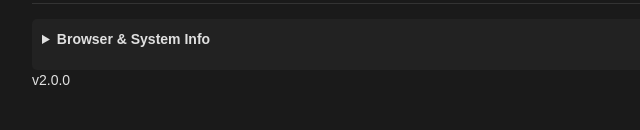
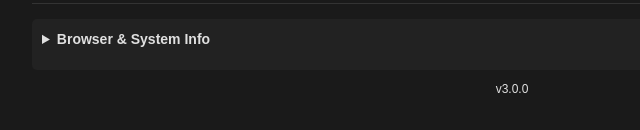
Before and after one commit to yuliiakbz/Resume, a plain HTML site: page resume.html in a window 1280 px wide. Shown: the part 1624-1754 px from the top of the page, 128-768 px from the left. Drawn offline with Linux system fonts and the light colour scheme; no server answers.

Commit message:
Fix styles for version block

```diff
--- a/resume.html
+++ b/resume.html
@@ -137,7 +137,7 @@
     <footer>
         <div id="browser-info"></div>
 
-        <div id="app-version"> v2.0.0 </div>
+        <div id="app-version"> v3.0.0 </div>
     </footer>
 
     <!-- Contact Form Modal -->
--- a/styles.css
+++ b/styles.css
@@ -149,6 +149,14 @@ ul {
 
 li {
   margin-bottom: 5px;
+  transition: color 0.3s ease;
+}
+
+#app-version {
+  margin-top: 10px;
+  font-size: 12px;
+  color: var(--text-color);
+  text-align: center;
   transition: color 0.3s ease;
 }
 
```
